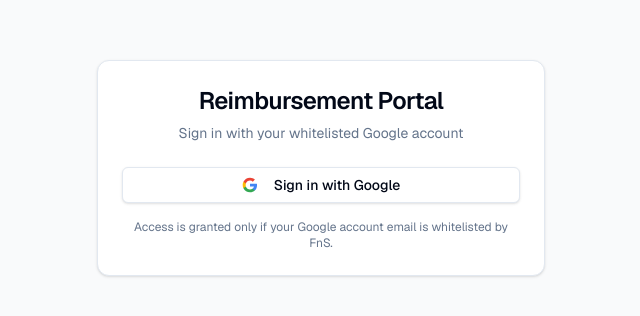
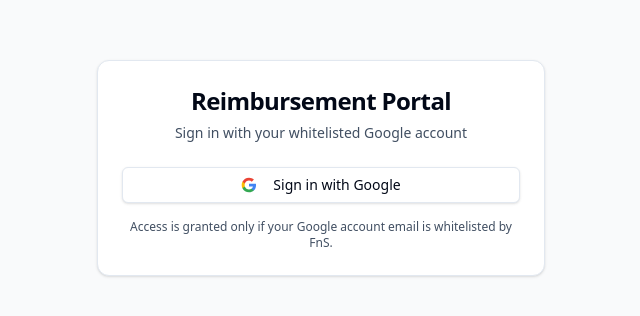
Before and after one commit to FnS-JCs/reimbursement-initiative, a Next.js app: page /auth/login in a window 1280 px wide. Shown: the part 232-548 px from the top of the page, without its empty margins (319-959 px from the left). Built offline with nearby package versions, Linux system fonts and the light colour scheme.

Commit message:
Light Mode Fix

```diff
--- a/package.json
+++ b/package.json
@@ -28,7 +28,7 @@
     "clsx": "^2.1.1",
     "googleapis": "^171.4.0",
     "lucide-react": "^1.7.0",
-    "next": "16.2.2",
+    "next": "^16.2.4",
     "next-themes": "^0.4.6",
     "react": "19.2.4",
     "react-dom": "19.2.4",
--- a/src/app/components/dashboard-shell.tsx
+++ b/src/app/components/dashboard-shell.tsx
@@ -7,7 +7,7 @@ interface DashboardShellProps {
 
 export function DashboardShell({ children, className }: DashboardShellProps) {
   return (
-    <div className="min-h-screen bg-gray-50/50 dark:bg-gray-900/50">
+    <div className="min-h-screen bg-background text-foreground">
       <main className={cn("container mx-auto py-6 px-4", className)}>
         {children}
       </main>
--- a/src/app/components/fns-dashboard.tsx
+++ b/src/app/components/fns-dashboard.tsx
@@ -29,7 +29,7 @@ export function FnSDashboard({ children, user }: FnSDashboardProps) {
   };
 
   return (
-    <div className="min-h-screen bg-gray-50/50 dark:bg-gray-900/50">
+    <div className="min-h-screen bg-background text-foreground">
       <header className="sticky top-0 z-40 w-full border-b bg-primary dark:bg-gray-900/95 dark:border-gray-800">
         <div className="container mx-auto flex h-14 items-center justify-between px-4">
           <div className="flex items-center gap-4">
--- a/src/app/globals.css
+++ b/src/app/globals.css
@@ -38,7 +38,7 @@
   --secondary: 210 40% 96.1%;
   --secondary-foreground: 222.2 47.4% 11.2%;
   --muted: 210 40% 96.1%;
-  --muted-foreground: 215.4 16.3% 46.9%;
+  --muted-foreground: 215 20% 32%;
   --accent: 210 40% 96.1%;
   --accent-foreground: 222.2 47.4% 11.2%;
   --destructive: 0 84.2% 60.2%;
@@ -75,6 +75,10 @@
   border-color: hsl(var(--border));
 }
 
+html {
+  background-color: hsl(var(--background));
+}
+
 body {
   background-color: hsl(var(--background));
   color: hsl(var(--foreground));
--- a/src/app/layout.tsx
+++ b/src/app/layout.tsx
@@ -1,18 +1,7 @@
 import type { Metadata } from "next";
-import { Geist, Geist_Mono } from "next/font/google";
 import "./globals.css";
 import { Toaster } from "@/components/toaster";
 import { ThemeProvider } from "@/app/components/theme-provider";
-
-const geistSans = Geist({
-  variable: "--font-sans",
-  subsets: ["latin"],
-});
-
-const geistMono = Geist_Mono({
-  variable: "--font-mono",
-  subsets: ["latin"],
-});
 
 export const metadata: Metadata = {
   title: "Reimbursement Portal - The Placement Cell, SRCC",
@@ -26,7 +15,7 @@ export default function RootLayout({
 }>) {
   return (
     <html lang="en" suppressHydrationWarning>
-      <body className={`${geistSans.variable} ${geistMono.variable} min-h-screen bg-background font-sans antialiased`}>
+      <body className="min-h-screen bg-background font-sans antialiased">
         <ThemeProvider
           attribute="class"
           defaultTheme="system"
```
Also changed, not shown: 1 other file (tests, documents, lock files or other folders).
